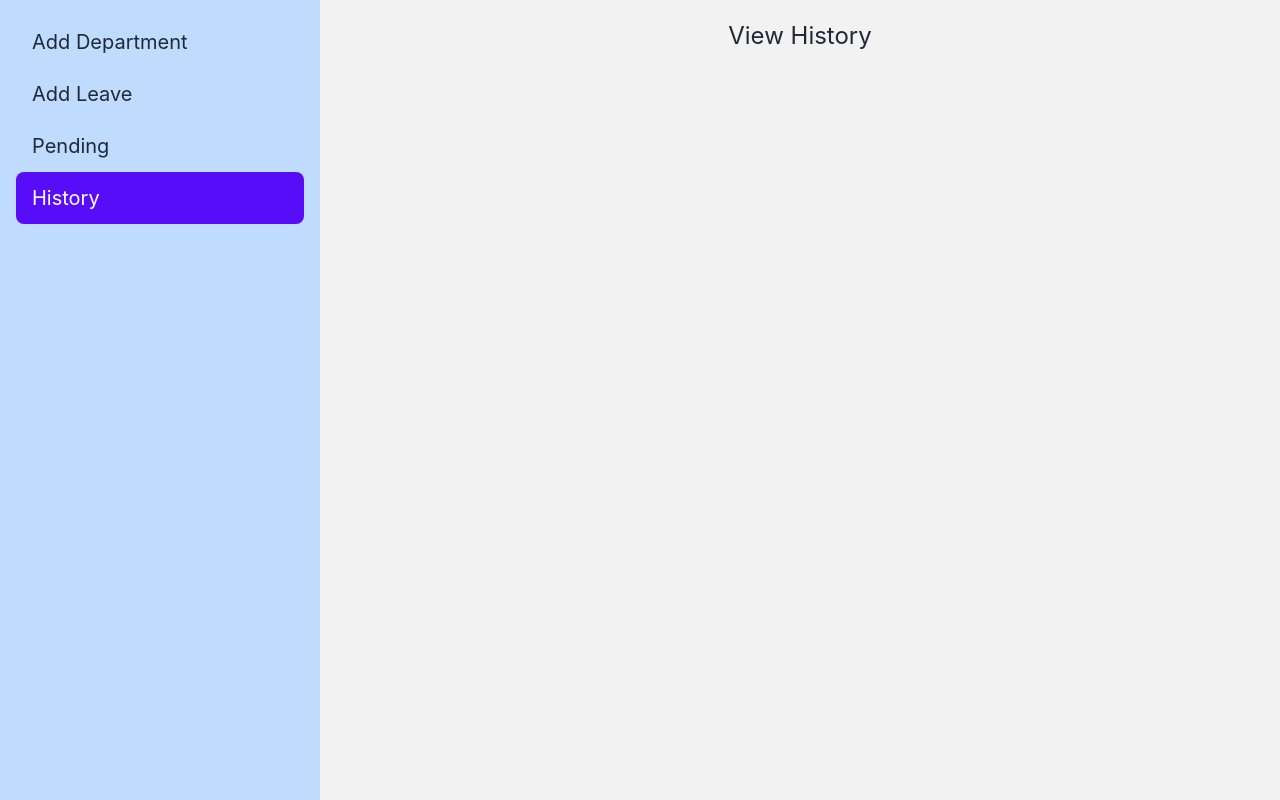
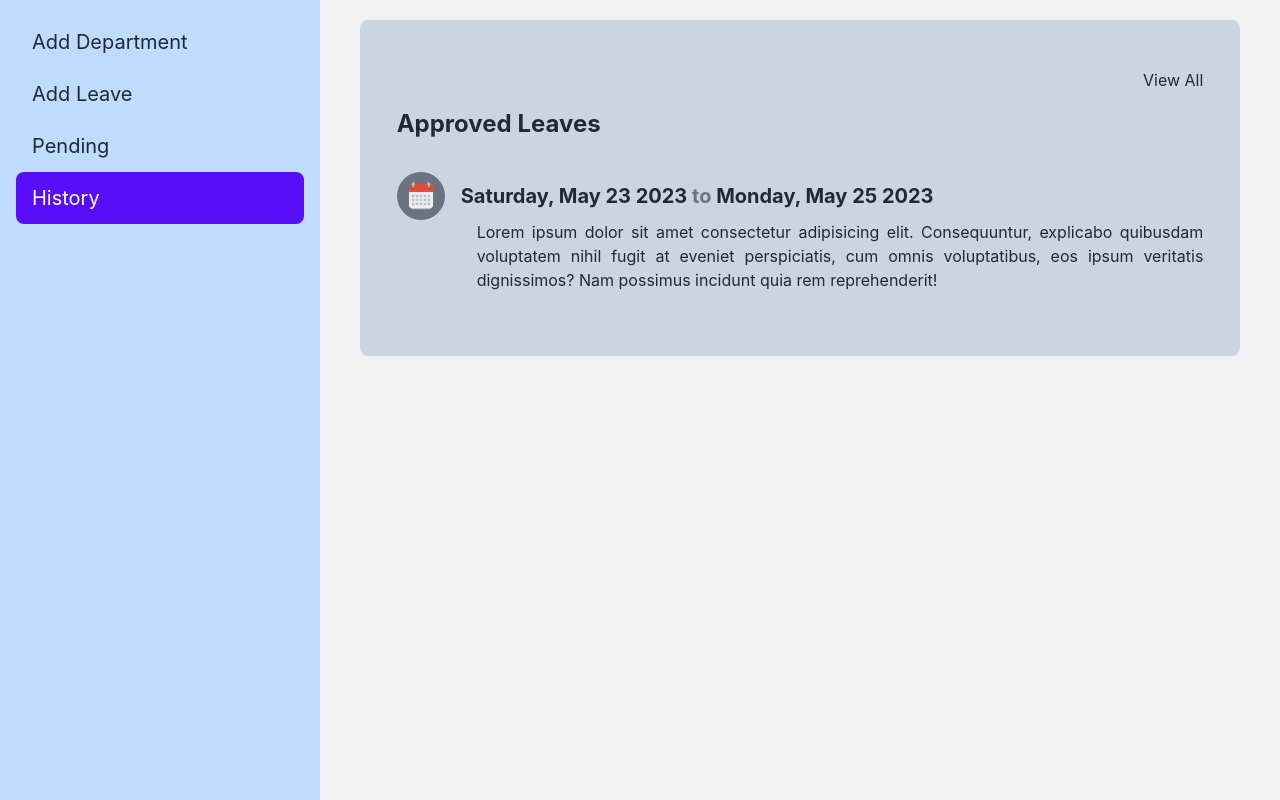
Before and after one commit to coder-sadhin/teachers-leave-application-client, a React (Create React App) app: page /dashboard/history in a window 1280 px wide. Shown: the top 800 px of the page. Built offline with nearby package versions, Linux system fonts and the light colour scheme; no server answers.

Commit message:
added history section

```diff
--- a/src/ServerApi/ServerApi.js
+++ b/src/ServerApi/ServerApi.js
@@ -1,3 +1,3 @@
 
-// export const serverApi = 'https://teachers-leave-application-server.vercel.app';
-export const serverApi = 'http://localhost:5000';
+export const serverApi = 'https://teachers-leave-application-server.vercel.app';
+// export const serverApi = 'http://localhost:5000';
--- a/src/pages/Dashboard/History/History.jsx
+++ b/src/pages/Dashboard/History/History.jsx
@@ -1,10 +1,29 @@
 import React from 'react';
+import { Link } from 'react-router-dom';
+import calenderLogo from '../../../assets/calender-logo.png'
 
 const History = () => {
     return (
-        <div className=''>
-            <h1 className=' text-2xl text-center'>View History</h1>
-        </div>
+        <section className='bg-slate-300 py-8 md:rounded-lg'>
+            <div className='w-11/12 mx-auto mt-4'>
+                <div className='text-right mb-4'>
+                    <Link className='hover:text-red-600 text-center'>View All</Link>
+                </div>
+                <h1 className='text-2xl font-bold mb-8'>Approved Leaves</h1>
+                <div>
+                    <div className='flex items-center'>
+                        <img className='w-12 h-12 rounded-full bg-gray-500 p-2 mr-4' src={calenderLogo} alt="" />
+                        <h2 className='text-sm md:text-xl font-bold'>Saturday, May 23 2023
+                            <span className='text-gray-500'> to </span>
+                            Monday, May 25 2023
+                        </h2>
+                    </div>
+                    <div className='ml-20'>
+                        <p className='text-[14px] md:text-[16px] text-justify mb-8'>Lorem ipsum dolor sit amet consectetur adipisicing elit. Consequuntur, explicabo quibusdam voluptatem nihil fugit at eveniet perspiciatis, cum omnis voluptatibus, eos ipsum veritatis dignissimos? Nam possimus incidunt quia rem reprehenderit!</p>
+                    </div>
+                </div>
+            </div>
+        </section>
     );
 };
 
--- a/src/pages/Dashboard/Pending/Pending.jsx
+++ b/src/pages/Dashboard/Pending/Pending.jsx
@@ -1,5 +1,4 @@
 import React from 'react';
-import { Link } from 'react-router-dom';
 import calenderLogo from '../../../assets/calender-logo.png'
 
 const Pending = () => {
@@ -25,7 +24,6 @@ const Pending = () => {
                         </div>
                     </div>
                 </div>
-
             </div>
         </section>
     );
```
